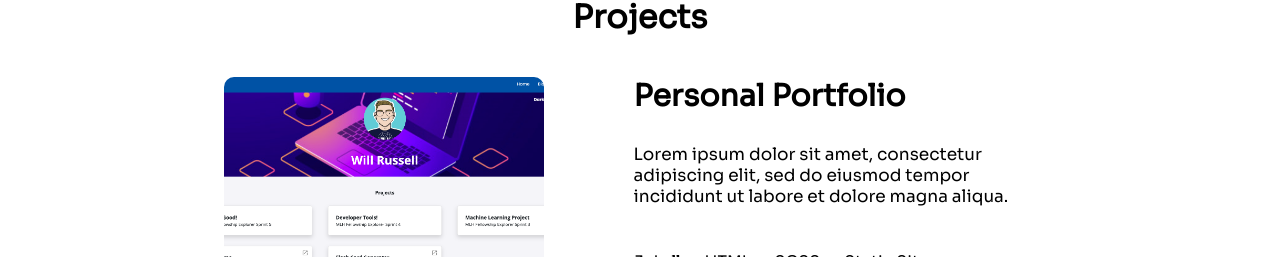
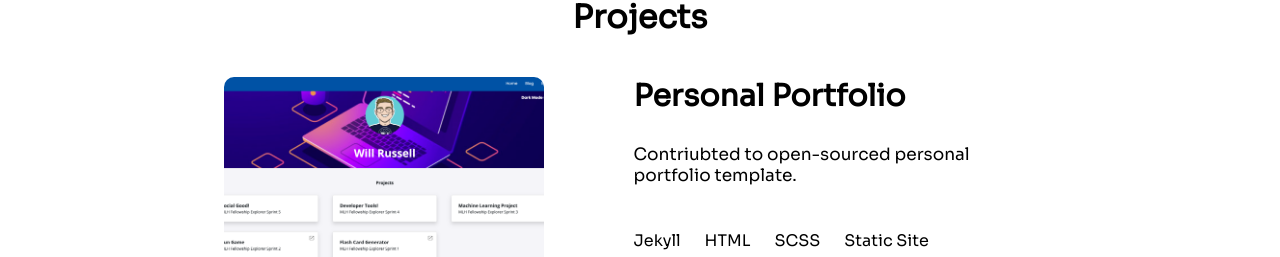
Before and after one commit to rashi-s17/Open-sourced-Olaf-Site, a React (Create React App) app: page / in a window 1280 px wide. Shown: the part 1094-1351 px from the top of the page. Built offline with nearby package versions, Linux system fonts and the light colour scheme.

Commit message:
Update ProjectsSection.js

```diff
--- a/src/components/Project/ProjectsSection.js
+++ b/src/components/Project/ProjectsSection.js
@@ -37,8 +37,7 @@ export default function Projects() {
         <ProjectDiv
           photo={ProjectPhoto1}
           title="Personal Portfolio"
-          description="Lorem ipsum dolor sit amet, consectetur adipiscing elit, sed do
-          eiusmod tempor incididunt ut labore et dolore magna aliqua."
+          description="Contriubted to open-sourced personal portfolio template."
           tech={["Jekyll", "HTML", "SCSS", "Static Site"]}
           links={[
             {
```
